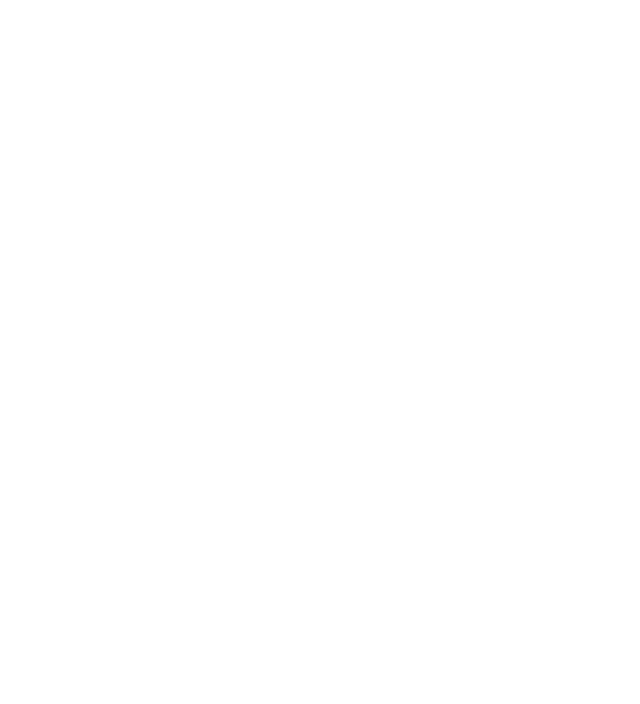
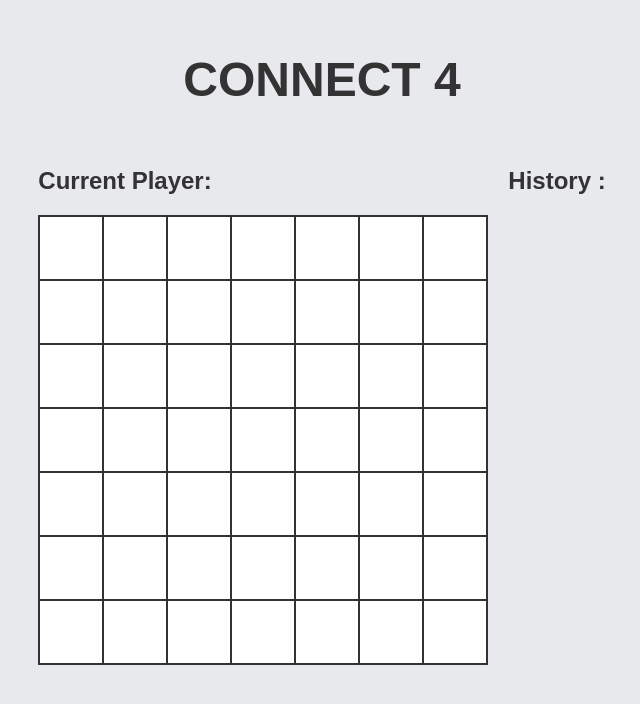
Before and after one commit to lschvn/puissance-4, a website with bundled scripts: page src/game.html in a window 1280 px wide. Shown: the whole page, without its empty margins (318-958 px from the left). Built offline with nearby package versions, Linux system fonts and the light colour scheme.

Commit message:
feat: game page interface

```diff
--- a/src/css/app.css
+++ b/src/css/app.css
@@ -5,6 +5,8 @@
     margin: 0;
     padding: 20px;
 }
+
+/* HOMEPAGE STYLES */
 
 .logo {
     font-size: 48px;
@@ -42,3 +44,47 @@
     border-radius: 5px;
     transition: background-color 0.3s ease;
 }
+
+.startBtn:hover {
+    background-color: #555;
+}
+
+/* GAME PAGE STYLES */
+.app {
+    max-width: 600px;
+    margin: 0 auto;
+}
+
+h2{
+    color: #333;
+    text-align: left;
+}
+
+.game{
+    margin-top: 20px;
+    display: flex;
+    flex-direction: row;
+    justify-content: center;
+    gap: 20px;
+}
+
+.board{
+    display: flex;
+    flex-direction: column;
+    justify-content: center;
+}
+
+.game .board table{
+    border-collapse: collapse;
+}
+.game .board td{
+    width: 60px;
+    height: 60px;
+    border: 2px solid #333;
+    background-color: #fff;
+    cursor: pointer;
+    position: relative;
+}
+.game .board td:hover{
+    background-color: #f0f0f0;
+}
--- a/src/game.html
+++ b/src/game.html
@@ -4,9 +4,88 @@
 		<title>Puissance 4</title>
 	</head>
 
-	<script src="./libs/index.ts" type="module"></script>
+	<script async defer src="./libs/index.ts" type="module"></script>
+    <script src="https://cdn.jsdelivr.net/npm/@hiseb/confetti@2.1.0/dist/confetti.min.js"></script>
+    <link rel="stylesheet" href="./css/app.css" />
 
 	<body>
-		<div id="app"></div>
+		<div class="app">
+            <h1 class="logo">CONNECT 4</h1>
+            <div class="game">
+                <div class="board">
+                    <h2>Current Player:</h2>
+                    <table>
+                        <tr>
+                            <td data-column="0"></td>
+                            <td data-column="1"></td>
+                            <td data-column="2"></td>
+                            <td data-column="3"></td>
+                            <td data-column="4"></td>
+                            <td data-column="5"></td>
+                            <td data-column="6"></td>
+                        </tr>
+                        <tr>
+                            <td data-column="0"></td>
+                            <td data-column="1"></td>
+                            <td data-column="2"></td>
+                            <td data-column="3"></td>
+                            <td data-column="4"></td>
+                            <td data-column="5"></td>
+                            <td data-column="6"></td>
+                        </tr>
+                        <tr>
+                            <td data-column="0"></td>
+                            <td data-column="1"></td>
+                            <td data-column="2"></td>
+                            <td data-column="3"></td>
+                            <td data-column="4"></td>
+                            <td data-column="5"></td>
+                            <td data-column="6"></td>
+                        </tr>
+                        <tr>
+                            <td data-column="0"></td>
+                            <td data-column="1"></td>
+                            <td data-column="2"></td>
+                            <td data-column="3"></td>
+                            <td data-column="4"></td>
+                            <td data-column="5"></td>
+                            <td data-column="6"></td>
+                        </tr>
+                        <tr>
+                            <td data-column="0"></td>
+                            <td data-column="1"></td>
+                            <td data-column="2"></td>
+                            <td data-column="3"></td>
+                            <td data-column="4"></td>
+                            <td data-column="5"></td>
+                            <td data-column="6"></td>
+                        </tr>
+                        <tr>
+                            <td data-column="0"></td>
+                            <td data-column="1"></td>
+                            <td data-column="2"></td>
+                            <td data-column="3"></td>
+                            <td data-column="4"></td>
+                            <td data-column="5"></td>
+                            <td data-column="6"></td>
+                        </tr>
+                        <tr>
+                            <td data-column="0"></td>
+                            <td data-column="1"></td>
+                            <td data-column="2"></td>
+                            <td data-column="3"></td>
+                            <td data-column="4"></td>
+                            <td data-column="5"></td>
+                            <td data-column="6"></td>
+                        </tr>
+                    </table>
+                </div>
+                <div class="history">
+                    <h2>History :</h2>
+                    <ul class="historyList">
+                    </ul>
+                </div>
+            </div>
+        </div>
 	</body>
 </html>
```
